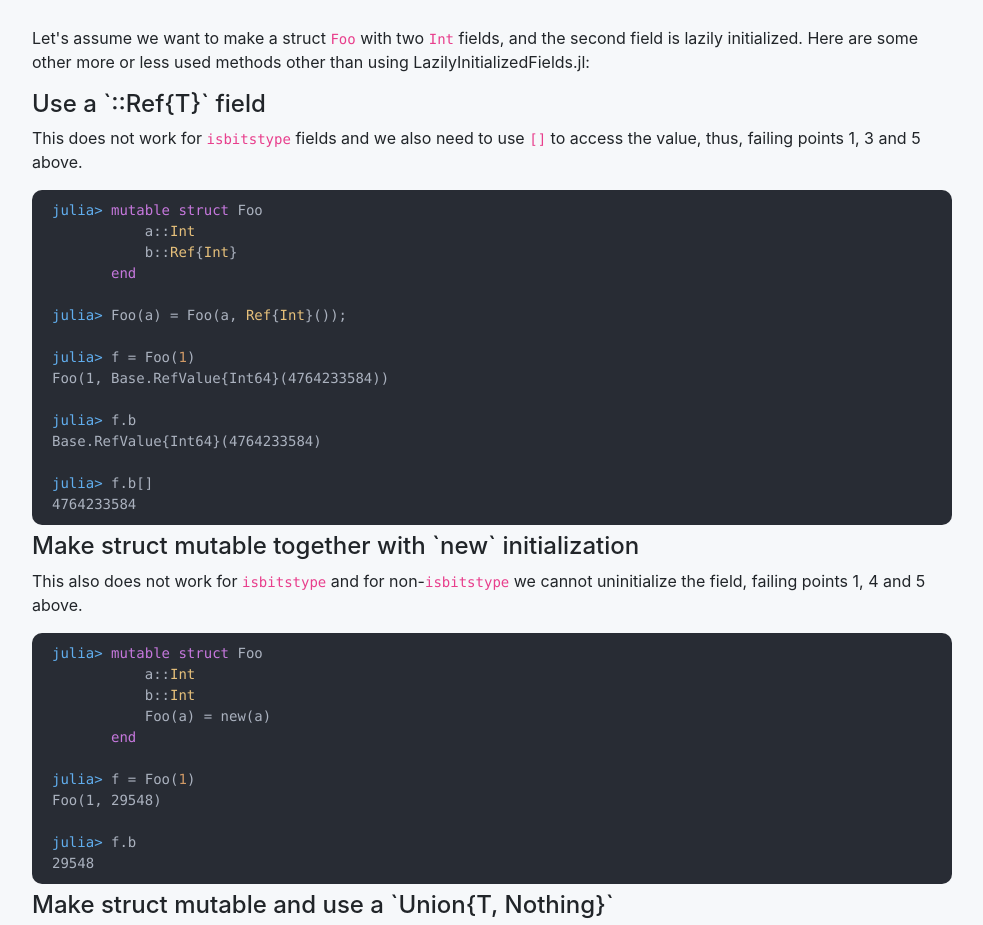
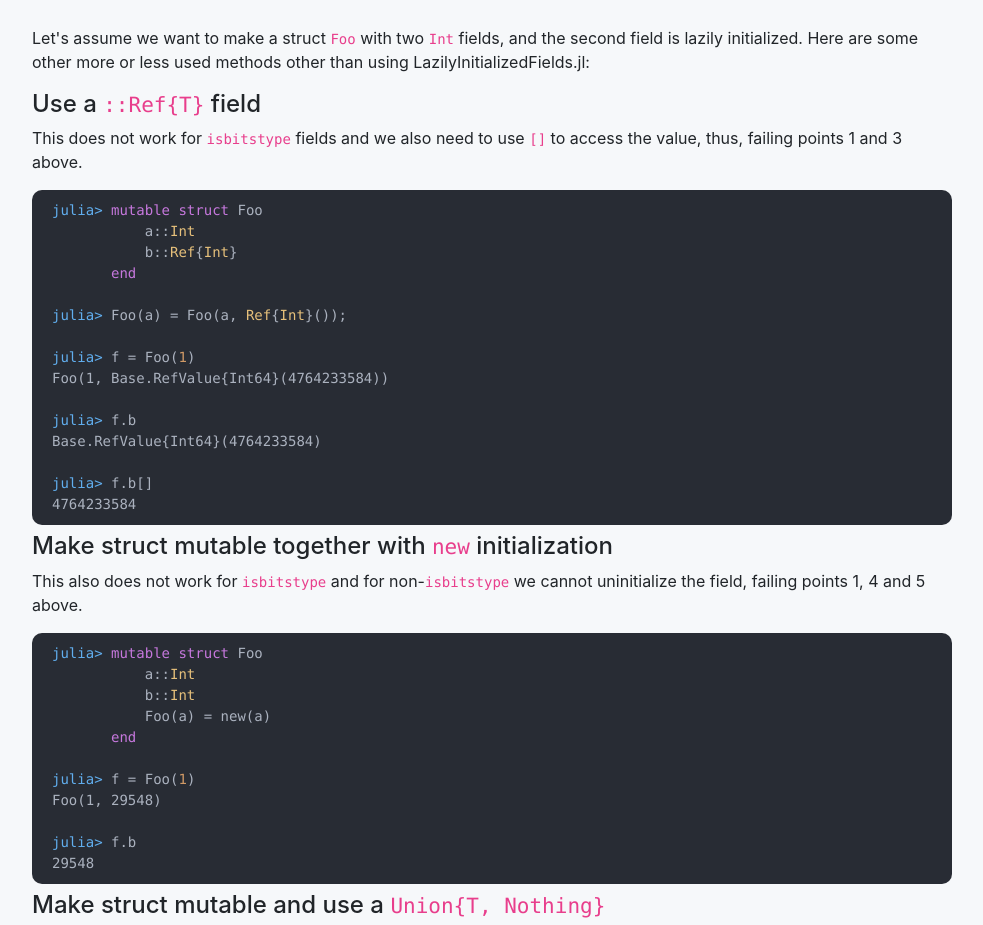
Before and after one commit to KristofferC/LazilyInitializedFields.jl, a plain HTML site: page index.html in a window 1280 px wide. Shown: the part 2820-3745 px from the top of the page, without its empty margins (148-1131 px from the left). Drawn offline with Linux system fonts and the light colour scheme.

Commit message:
Deploying to gh-pages from  @ d26d4efeeef515764776adf316e2ab64d9d666b2 🚀

```diff
--- a/index.html
+++ b/index.html
@@ -255,8 +255,8 @@ Body::Int64
         </h2>
 
 <p>Let&#39;s assume we want to make a struct <code>Foo</code> with two <code>Int</code> fields, and the second field is lazily initialized. Here are some other more or less used methods other than using LazilyInitializedFields.jl:</p>
-<h4>Use a `::Ref{T}` field</h4>
-<p>This does not work for <code>isbitstype</code> fields and we also need to use <code>&#91;&#93;</code> to access the value, thus, failing points 1, 3 and 5 above.</p>
+<h4>Use a <code>::Ref{T}</code> field</h4>
+<p>This does not work for <code>isbitstype</code> fields and we also need to use <code>&#91;&#93;</code> to access the value, thus, failing points 1 and 3 above.</p>
 <pre><code class="julia-repl hljs"><span class="hljs-meta">julia&gt;</span><span class="julia"> <span class="hljs-keyword">mutable struct</span> Foo
            a::<span class="hljs-built_in">Int</span>
            b::<span class="hljs-built_in">Ref</span>{<span class="hljs-built_in">Int</span>}
@@ -272,7 +272,7 @@ Body::Int64
 
 <span class="hljs-meta">julia&gt;</span><span class="julia"> f.b[]
 </span>4764233584</code></pre>
-<h4>Make struct mutable together with `new` initialization</h4>
+<h4>Make struct mutable together with <code>new</code> initialization</h4>
 <p>This also does not work for <code>isbitstype</code> and for non-<code>isbitstype</code> we cannot uninitialize the field, failing points 1, 4 and 5 above.</p>
 <pre><code class="julia-repl hljs"><span class="hljs-meta">julia&gt;</span><span class="julia"> <span class="hljs-keyword">mutable struct</span> Foo
            a::<span class="hljs-built_in">Int</span>
@@ -285,7 +285,7 @@ Body::Int64
 
 <span class="hljs-meta">julia&gt;</span><span class="julia"> f.b
 </span>29548</code></pre>
-<h4>Make struct mutable and use a `Union{T, Nothing}`</h4>
+<h4>Make struct mutable and use a <code>Union{T, Nothing}</code></h4>
 <p>Accessing this field will not error when it is uninitialized and will infer as a union when the field is accessed, failing points 1, 2 and 5 above.</p>
 <pre><code class="julia hljs">julia&gt; <span class="hljs-keyword">mutable struct</span> Foo
            a::<span class="hljs-built_in">Int</span>
```
